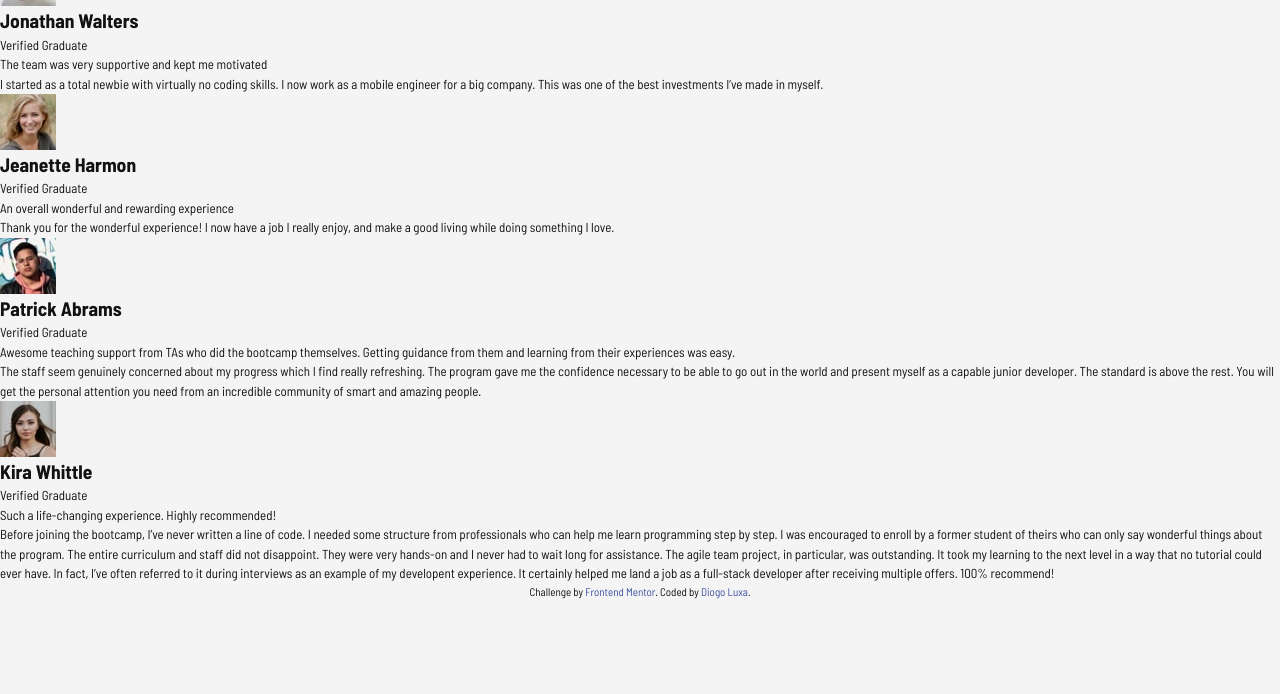
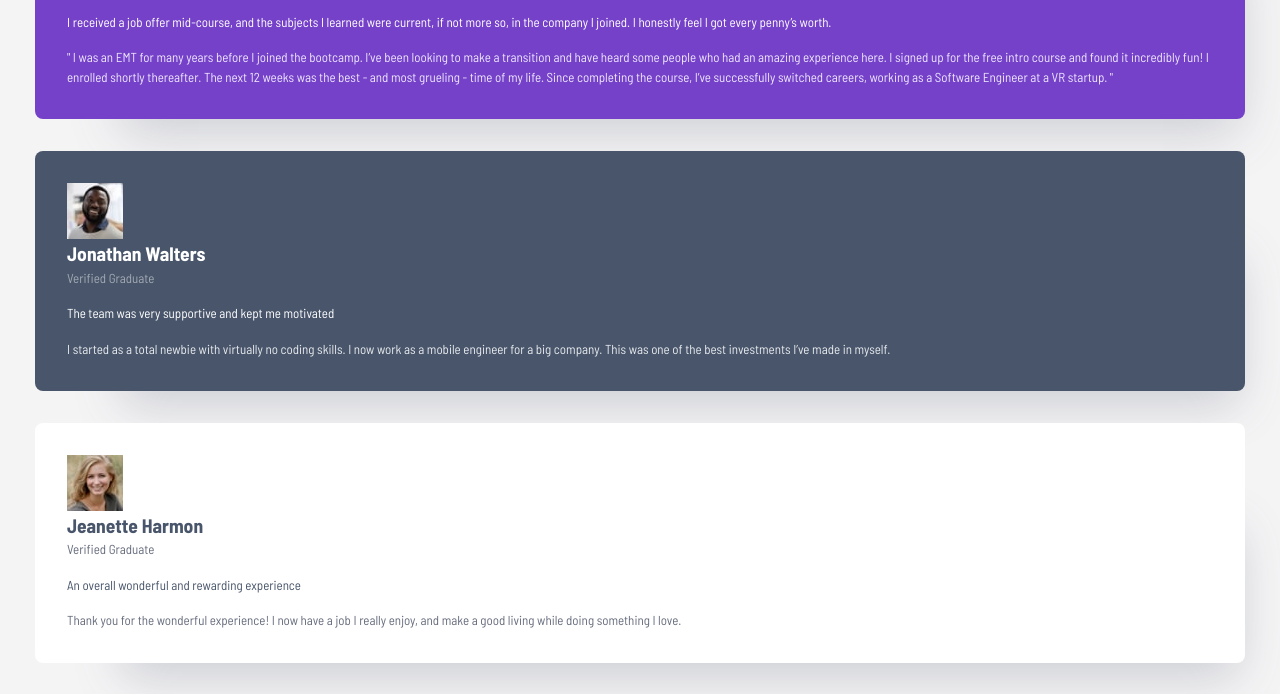
Before and after one commit to DiogoLuxa/frontend-mentor-testimonials-grid, a plain HTML site: page index.html in a window 1280 px wide. Shown: the part 213-907 px from the top of the page. Before the commit the page ends 813 px from the top, so only its background shows below. Drawn offline with Linux system fonts and the light colour scheme.

Commit message:
feat: add base styles and testimonial card variants

```diff
--- a/css/global.css
+++ b/css/global.css
@@ -1,6 +1,6 @@
 body {
   font-family: var(--font-primary);
-  font-size: var(--fs-body);
+  font-size: var(--fs-sm);
   color: var(--color-neutral-black);
-  background: var(--color-neutral-off-white);
+  background-color: var(--color-neutral-off-white);
 }
--- a/css/reset.css
+++ b/css/reset.css
@@ -38,13 +38,3 @@ select {
 button {
   cursor: pointer;
 }
-
-ul,
-ol {
-  list-style: none;
-}
-
-a {
-  color: inherit;
-  text-decoration: none;
-}
--- a/css/style.css
+++ b/css/style.css
@@ -1,9 +1,121 @@
 @import "./reset.css";
 @import "./tokens.css";
 @import "./global.css";
-@import "./utilities.css";
 
-/* Attribution */
+.container {
+  display: grid;
+  place-items: center;
+
+  padding: 4.5625rem 2.1875rem;
+}
+
+/* =====================
+Cards
+===================== */
+
+.cards {
+  display: flex;
+  flex-direction: column;
+  gap: var(--space-xl);
+}
+
+.card {
+  display: flex;
+  flex-direction: column;
+  gap: var(--space-md);
+
+  padding: var(--space-xl);
+  border-radius: var(--radius-md);
+
+  box-shadow: 40px 60px 50px -47px hsla(217, 19%, 35%, 0.24);
+}
+
+/* =====================
+Daniel
+===================== */
+
+.card--daniel {
+  color: var(--color-primary-purple-50);
+  background-color: var(--color-primary-purple-500);
+}
+
+.card--daniel .card__name,
+.card--daniel .card__highlight {
+  color: var(--color-neutral-white);
+}
+
+/* =====================
+Jonathan
+===================== */
+
+.card--jonathan {
+  color: var(--color-neutral-grey-100);
+  background-color: var(--color-neutral-grey-500);
+}
+
+.card--jonathan .card__name,
+.card--jonathan .card__highlight {
+  color: var(--color-neutral-white);
+}
+
+.card--jonathan .card__status {
+  color: var(--color-neutral-grey-300);
+}
+
+/* =====================
+Jeanette
+===================== */
+
+.card--jeanette {
+  color: var(--color-neutral-grey-400);
+  background-color: var(--color-neutral-white);
+}
+
+.card--jeanette .card__name,
+.card--jeanette .card__highlight {
+  color: var(--color-neutral-grey-500);
+}
+
+/* =====================
+Patrick
+===================== */
+
+.card--patrick {
+  color: var(--color-neutral-grey-100);
+  background-color: var(--color-neutral-dark-blue);
+}
+
+.card--patrick .card__name,
+.card--patrick .card__status {
+  color: var(--color-neutral-white);
+}
+
+.card--patrick .card__highlight {
+  color: var(--color-neutral-grey-200);
+}
+
+/* =====================
+Kira
+===================== */
+
+.card--kira {
+  color: var(--color-neutral-grey-400);
+  background-color: var(--color-neutral-white);
+}
+
+.card--kira .card__name,
+.card--kira .card__highlight {
+  color: var(--color-neutral-grey-500);
+}
+
+.card--kira .card__status {
+  color: var(--color-neutral-grey-300);
+}
+
+/* =====================
+Attribution
+===================== */
+
 .attribution {
   font-size: 0.6875rem;
   text-align: center;
--- a/css/tokens.css
+++ b/css/tokens.css
@@ -4,10 +4,11 @@
   --color-primary-purple-300: hsl(264, 82%, 80%);
   --color-primary-purple-500: hsl(263, 55%, 52%);
 
-  --color-neutral-white: hsl(0, 0%, 100%);
+  --color-neutral-white: rgb(255, 255, 255);
   --color-neutral-off-white: hsl(300, 5%, 96%);
   --color-neutral-grey-100: hsl(214, 17%, 92%);
   --color-neutral-grey-200: hsl(0, 0%, 81%);
+  --color-neutral-grey-300: hsl(215, 10%, 67%);
   --color-neutral-grey-400: hsl(224, 10%, 45%);
   --color-neutral-grey-500: hsl(217, 19%, 35%);
   --color-neutral-dark-blue: hsl(219, 29%, 14%);
@@ -17,11 +18,7 @@
   --font-primary: "Barlow Semi Condensed", sans-serif;
 
   /* Font size */
-  --fs-body: 0.8125rem;
-  --fs-sm: 0.875rem;
-  --fs-base: 1rem;
-  --fs-lg: 1.25rem;
-  --fs-xl: 2rem;
+  --fs-sm: 0.8125rem;
 
   /* Font weight */
   --fw-regular: 400;
@@ -41,8 +38,4 @@
   --radius-sm: 0.25rem;
   --radius-md: 0.5rem;
   --radius-lg: 1rem;
-
-  /* Layout */
-  --container-width: 75rem;
-  --container-padding: 1.5rem;
 }
--- a/index.html
+++ b/index.html
@@ -24,7 +24,8 @@
   </head>
   <body>
     <main class="container">
-      <article class="card">
+      <div class="cards">
+        <article class="card card--daniel">
           <header class="card__header">
             <img class="card__image" src="./images/image-daniel.jpg" alt="" />
             <div class="card__author">
@@ -39,17 +40,17 @@
           </p>
           <blockquote class="card__quote">
             <p class="card__quote-text">
-            I was an EMT for many years before I joined the bootcamp. I’ve been
-            looking to make a transition and have heard some people who had an
-            amazing experience here. I signed up for the free intro course and
-            found it incredibly fun! I enrolled shortly thereafter. The next 12
-            weeks was the best - and most grueling - time of my life. Since
-            completing the course, I’ve successfully switched careers, working
-            as a Software Engineer at a VR startup.
+              " I was an EMT for many years before I joined the bootcamp. I’ve
+              been looking to make a transition and have heard some people who
+              had an amazing experience here. I signed up for the free intro
+              course and found it incredibly fun! I enrolled shortly thereafter.
+              The next 12 weeks was the best - and most grueling - time of my
+              life. Since completing the course, I’ve successfully switched
+              careers, working as a Software Engineer at a VR startup. "
             </p>
           </blockquote>
         </article>
-      <article class="card">
+        <article class="card card--jonathan">
           <header class="card__header">
             <img class="card__image" src="./images/image-jonathan.jpg" alt="" />
             <div class="card__author">
@@ -68,7 +69,7 @@
             </p>
           </blockquote>
         </article>
-      <article class="card">
+        <article class="card card--jeanette">
           <header class="card__header">
             <img class="card__image" src="./images/image-jeanette.jpg" alt="" />
             <div class="card__author">
@@ -86,7 +87,7 @@
             </p>
           </blockquote>
         </article>
-      <article class="card">
+        <article class="card card--patrick">
           <header class="card__header">
             <img class="card__image" src="./images/image-patrick.jpg" alt="" />
             <div class="card__author">
@@ -110,7 +111,7 @@
             </p>
           </blockquote>
         </article>
-      <article class="card">
+        <article class="card card--kira">
           <header class="card__header">
             <img class="card__image" src="./images/image-kira.jpg" alt="" />
             <div class="card__author">
@@ -128,16 +129,17 @@
               programming step by step. I was encouraged to enroll by a former
               student of theirs who can only say wonderful things about the
               program. The entire curriculum and staff did not disappoint. They
-            were very hands-on and I never had to wait long for assistance. The
-            agile team project, in particular, was outstanding. It took my
+              were very hands-on and I never had to wait long for assistance.
+              The agile team project, in particular, was outstanding. It took my
               learning to the next level in a way that no tutorial could ever
               have. In fact, I’ve often referred to it during interviews as an
               example of my developent experience. It certainly helped me land a
-            job as a full-stack developer after receiving multiple offers. 100%
-            recommend!
+              job as a full-stack developer after receiving multiple offers.
+              100% recommend!
             </p>
           </blockquote>
         </article>
+      </div>
     </main>
     <footer class="attribution">
       Challenge by
```
Also changed, not shown: 1 other file. Lines whose indentation alone changed are shown as unchanged.
